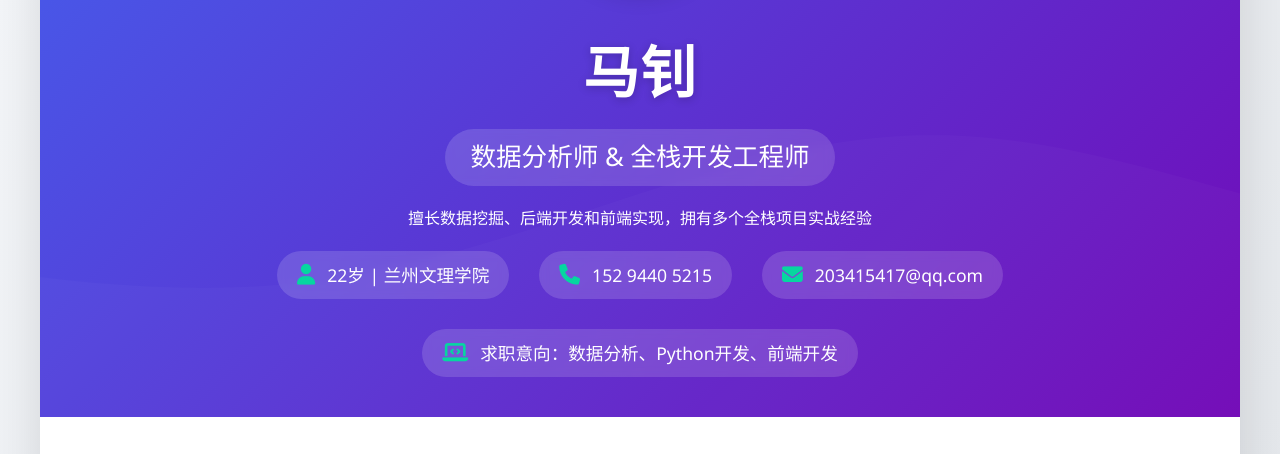
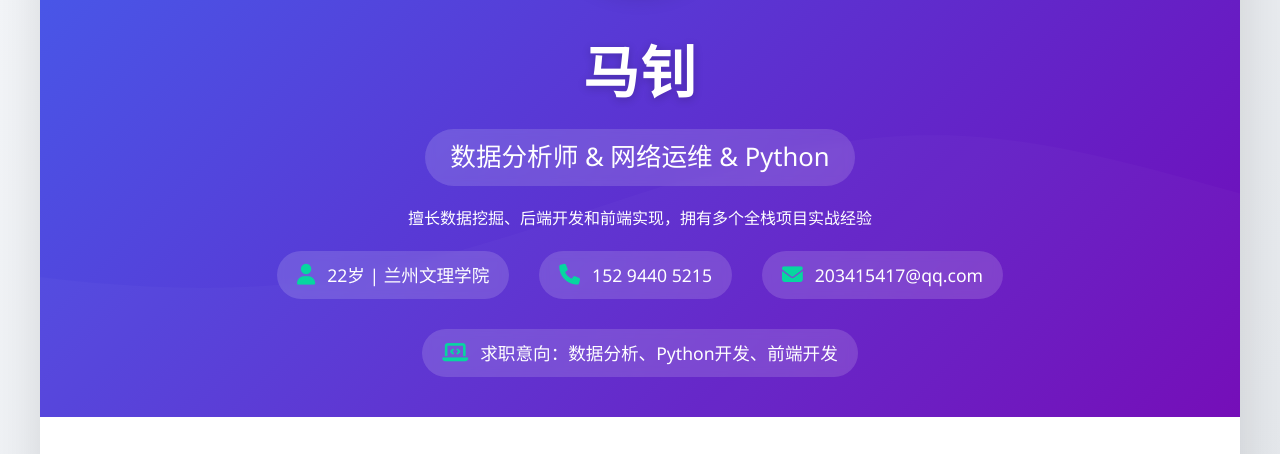
Before and after one commit to 001-alt/Resume, a plain HTML site: page index.html in a window 1280 px wide. Shown: the part 283-737 px from the top of the page. Drawn offline with Linux system fonts and the light colour scheme.

Commit message:
Update index.html

```diff
--- a/index.html
+++ b/index.html
@@ -599,7 +599,7 @@
                     <div class="avatar">马钊</div>
                     <div class="info">
                         <h1>马钊</h1>
-                        <div class="title">数据分析师 & 全栈开发工程师</div>
+                        <div class="title">数据分析师 & 网络运维 & Python</div>
                         <p>擅长数据挖掘、后端开发和前端实现，拥有多个全栈项目实战经验</p>
                         <div class="contact-info">
                             <div class="contact-item">
```
